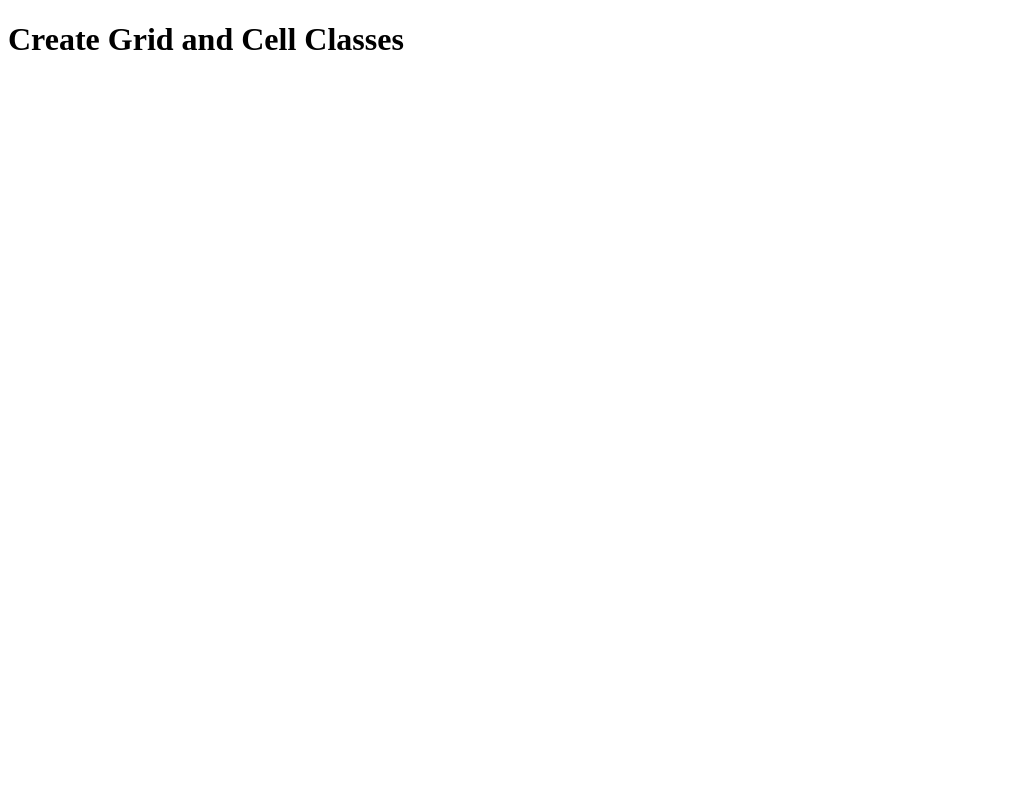
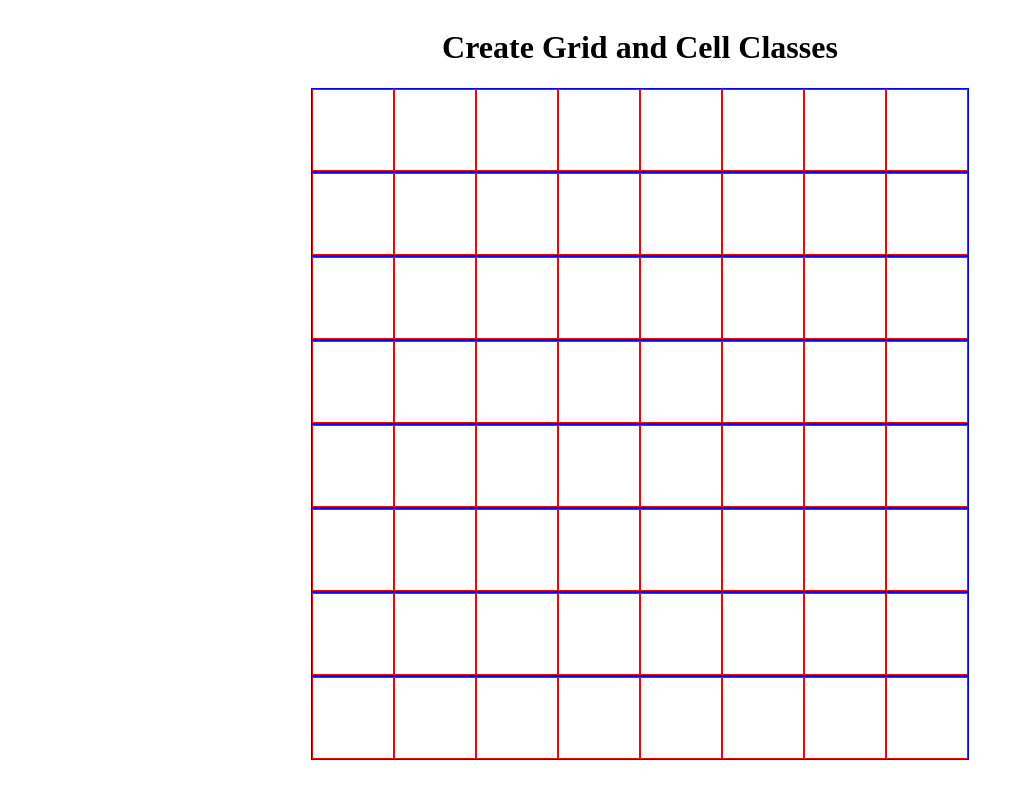
Before and after one commit to patrickhanson/gridandcellclasses, a plain HTML site: page index.html in a window 1280 px wide. Shown: the whole page, without its empty margins (0-1023 px from the left). Drawn offline with Linux system fonts and the light colour scheme.

Commit message:
second commit

```diff
--- a/index.html
+++ b/index.html
@@ -4,6 +4,7 @@
     <meta charset="UTF-8">
     <meta name="viewport" content="width=device-width, initial-scale=1.0">
     <meta http-equiv="X-UA-Compatible" content="ie=edge">
+    <link rel="stylesheet" href="style.css">
     <title>Create Grid and Cell Classes</title>
 </head>
 <body>
--- a/main.js
+++ b/main.js
@@ -1,9 +1,44 @@
+const destination = document.getElementById('grid')
+
 function Grid (row, col) {
     const gridArray = new Array(row).fill(null).map(() => new Array(col).fill(null))
-    return gridArray
+    for(let rowIndex = 0; rowIndex < gridArray.length; rowIndex++) {
+        let gridRow = gridArray[rowIndex]
+        const rowDiv = document.createElement('div')
+        rowDiv.classList.add('row')
+        for(let colIndex = 0; colIndex < gridRow.length; colIndex++) {
+            let cell = new Cell(rowIndex, colIndex, rowDiv, 'cell')
+        }
+        destination.appendChild(rowDiv)
+    }
+    this.boundClickEvent = this.eventListeners.click.bind(this)
+    destination.addEventListener("click", this.boundClickEvent)
 }
 
-function Cell (width, height) {
-    this.width = width
-    this.height = height
+function Cell (rowIndex, colIndex, rowDiv, classList) {
+    this.rowIndex = rowIndex
+    this.colIndex = colIndex
+    this.rowDiv = rowDiv
+    this.createCell(rowIndex, colIndex, rowDiv, classList)
 }
+
+Cell.prototype = {
+    createCell: function (rowIndex, colIndex, rowDiv, classList) {
+        let newCell = document.createElement('div')
+        newCell.className = classList
+        newCell.dataset.rowIndex = rowIndex
+        newCell.dataset.colIndex = colIndex
+        rowDiv.appendChild(newCell)
+    },
+
+}
+
+Grid.prototype = {
+    eventListeners: {
+        click: function(event) {
+            console.log(this.Cell)
+        }
+    }
+}
+
+let shit = new Grid (8, 8)
--- /dev/null
+++ b/style.css
@@ -0,0 +1,26 @@
+body {
+    display: flex;
+    flex-direction: column;
+    justify-content: center;
+    align-items: center;
+}
+
+.row {
+    border: solid 1px blue;
+    display: flex;
+}
+
+.cell {
+    border: solid 1px red;
+    width: 80px;
+    height: 80px;
+}
+
+#grid {
+    display: flex;
+    flex-direction: column;
+}
+
+.yay {
+    background-color: orange;
+}
```
